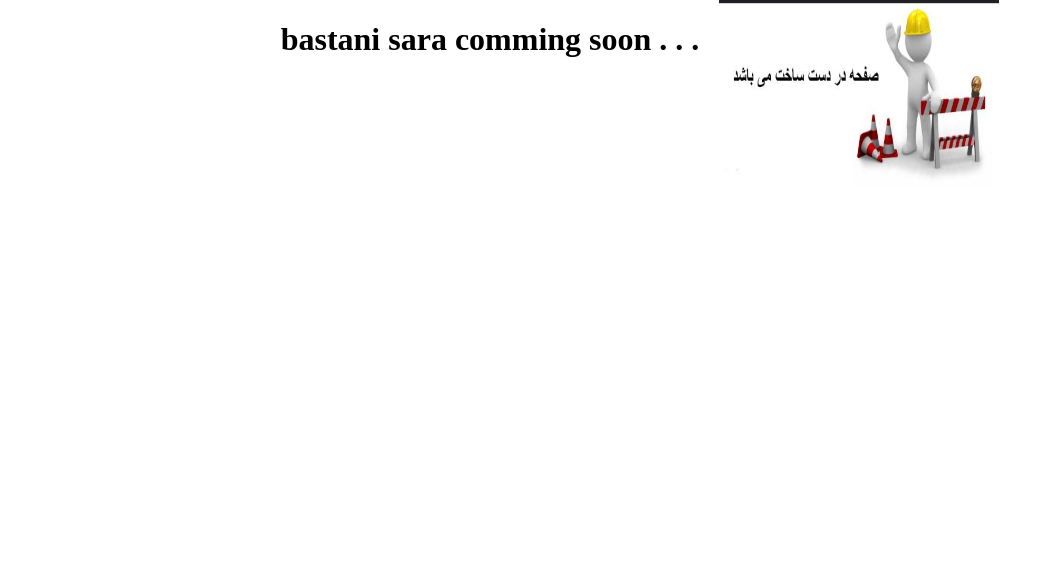
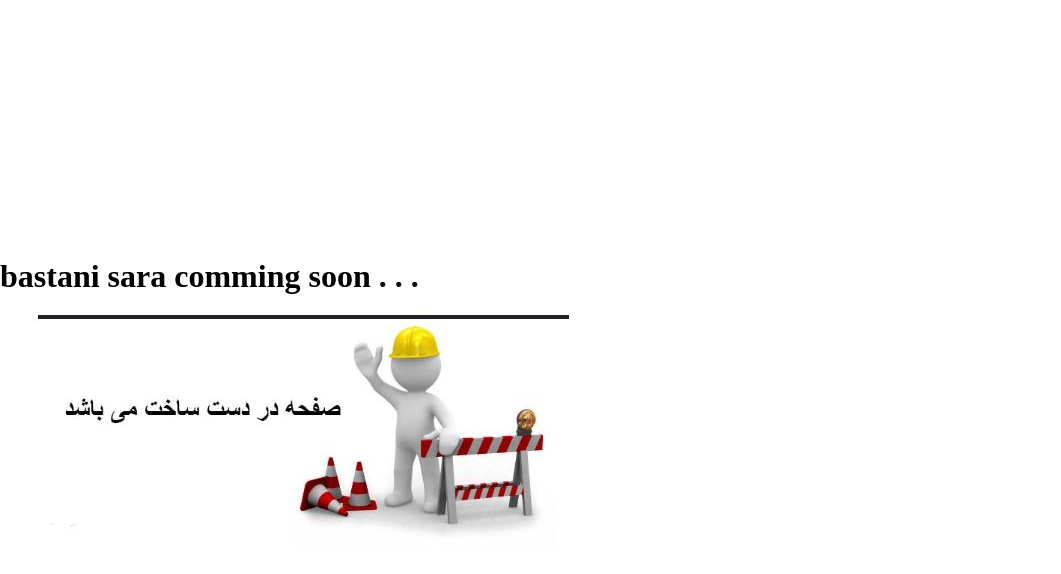
Before and after one commit to bastaniesara/bastaniesara.github.io, a plain HTML site: page index.html in a window 1280 px wide. Shown: the whole page, without its empty margins (0-1061 px from the left). Drawn offline with Linux system fonts and the light colour scheme.

Commit message:
Update index.html

```diff
--- a/index.html
+++ b/index.html
@@ -1,4 +1,3 @@
-
 <!DOCTYPE html>
 <html lang="fa">
 <head>
@@ -12,14 +11,21 @@
             justify-content: center;
             height: 100vh;
             margin: 0;
+            flex-direction: column;
         }
         h1 {
             text-align: center;
+            margin-bottom: 20px;
+        }
+        img {
+            max-width: 100%;
+            height: auto;
+            max-height: 70vh;
         }
     </style>
 </head>
 <body>
     <h1>bastani sara comming soon . . . </h1>
-	<img src="site.JPG" alt="در دست ساخت بستنی سارا" width="300" height="200">
+    <img src="site.JPG" alt="در دست ساخت بستنی سارا">
 </body>
 </html>
```
